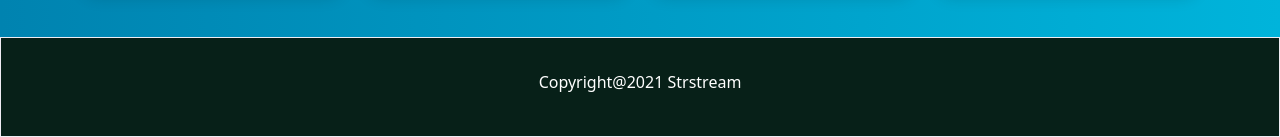
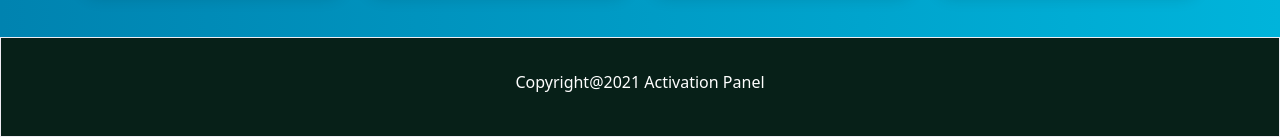
Before and after one commit to SuperSkyDeveloper/resellerfrontend2, a React (Create React App) app: page /shop in a window 1280 px wide. Shown: the part 1202-1339 px from the top of the page. Built offline with nearby package versions, Linux system fonts and the light colour scheme.

Commit message:
refactoring code

```diff
--- a/src/components/Footer/Footer.js
+++ b/src/components/Footer/Footer.js
@@ -2,7 +2,7 @@ import React from 'react';
 import './Footer.css';
 const Footer = props =>(
     <footer className="footer">
-        <p>Copyright@2021 Strstream</p>
+        <p>Copyright@2021 Activation Panel</p>
     </footer>
 );
 
```
